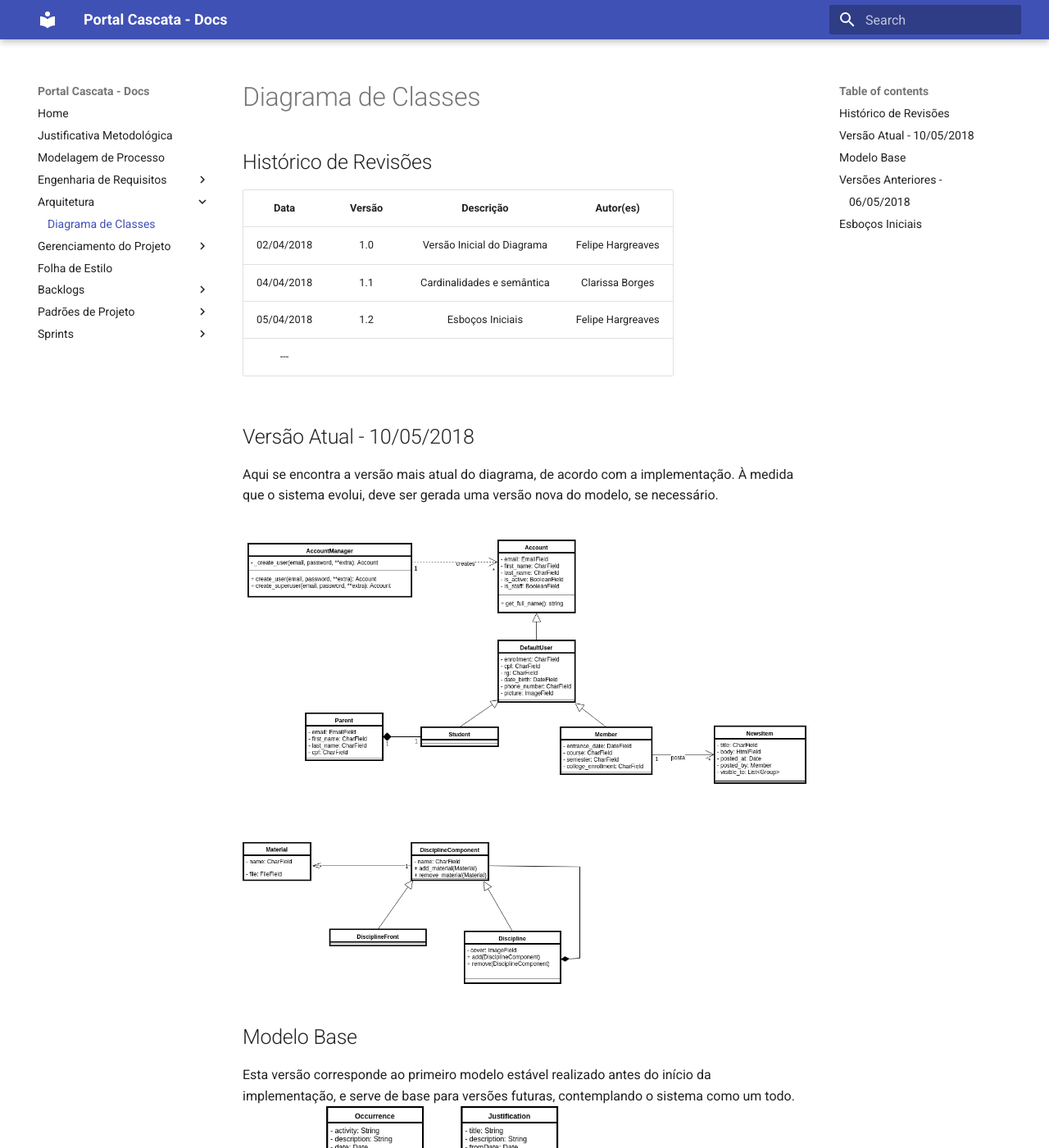
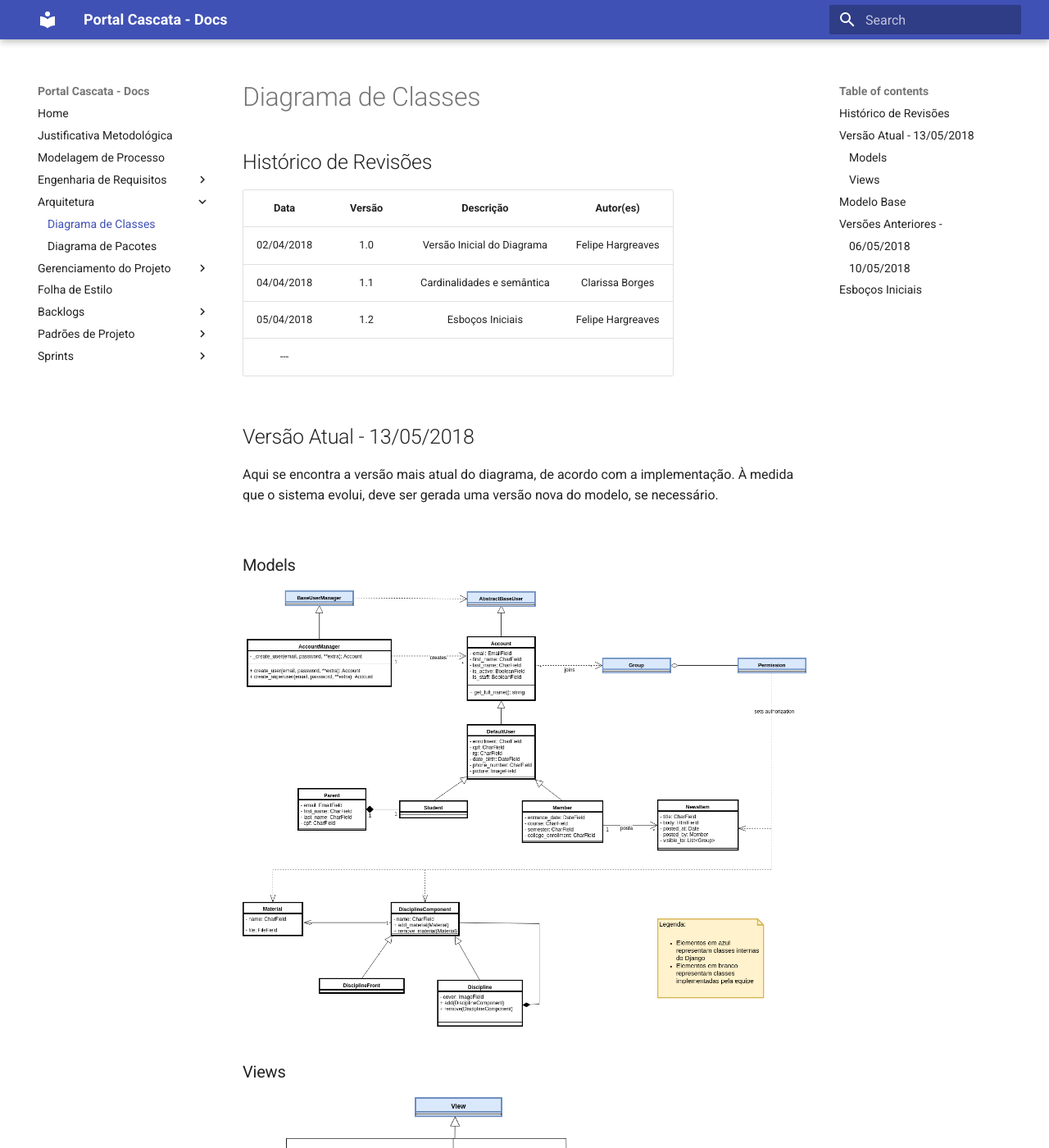
Before and after one commit to projeto-cascata/portal-cascata-docs, an MkDocs documentation site: the page built from docs/arquitetura/diagrama_classes.md, in a window 1280 px wide and 1400 px high. Shown: the whole window at 82% size. Built offline with MkDocs 1.6.1 and Material for MkDocs 9.7.7, drawn with Linux system fonts in a browser that asks for light colours; old or Windows-style settings are respelled for this version of MkDocs.

Commit message:
Atualiza diagramas.

```diff
--- a/docs/arquitetura/diagrama_classes.md
+++ b/docs/arquitetura/diagrama_classes.md
@@ -9,10 +9,13 @@
 ---
 
 
-## Versão Atual - 10/05/2018
+## Versão Atual - 13/05/2018
 Aqui se encontra a versão mais atual do diagrama, de acordo com a implementação. À medida que o sistema evolui, deve ser gerada uma versão nova do modelo, se necessário.<br><br>
 
-![Diagrama de Classes](../img/Classes/Classes-pc2-1005.png)
+### Models
+![Diagrama de Classes](../img/Classes/Classes-models-1305.png)
+### Views
+![Diagrama de Classes](../img/Classes/classes-views.png)
 
 ## Modelo Base
 Esta versão corresponde ao primeiro modelo estável realizado antes do início da implementação, e serve de base para versões futuras, contemplando o sistema como um todo.
@@ -21,6 +24,8 @@ Esta versão corresponde ao primeiro modelo estável realizado antes do início
 ## Versões Anteriores -
 ### 06/05/2018
 ![Diagrama de Classes](../img/Classes/Classes-pc2.png)
+### 10/05/2018
+![Diagrama de Classes](../img/Classes/Classes-pc2-1005.png)
 
 ## Esboços Iniciais
 A título de rastreabilidade, se incluem aqui algumas versões primitivas do diagrama. Nestas o foco maior era em se modelar o domínio geral da aplicação, e destaca-se que não há grande precisão com as particularidades técnicas do artefato.
--- a/mkdocs.yml
+++ b/mkdocs.yml
@@ -23,6 +23,7 @@ pages:
       - Documento de Arquitetura: requisitos/modelagem/arquitetura.md
   - Arquitetura:
     - Diagrama de Classes: arquitetura/diagrama_classes.md
+    - Diagrama de Pacotes: arquitetura/diagrama_pacotes.md
   - Gerenciamento do Projeto:
     - Cronograma: gerenciamento/cronograma.md
     - Plano de Gerenciamento de Riscos: gerenciamento/riscos.md
```
Also changed, not shown: docs/arquitetura/diagrama_pacotes.md (added, +4 -0 lines), docs/img/Classes/Classes-models-1305.png (added), docs/img/Classes/classes-views.png (added), docs/img/Classes/package-diagram.png (added).
